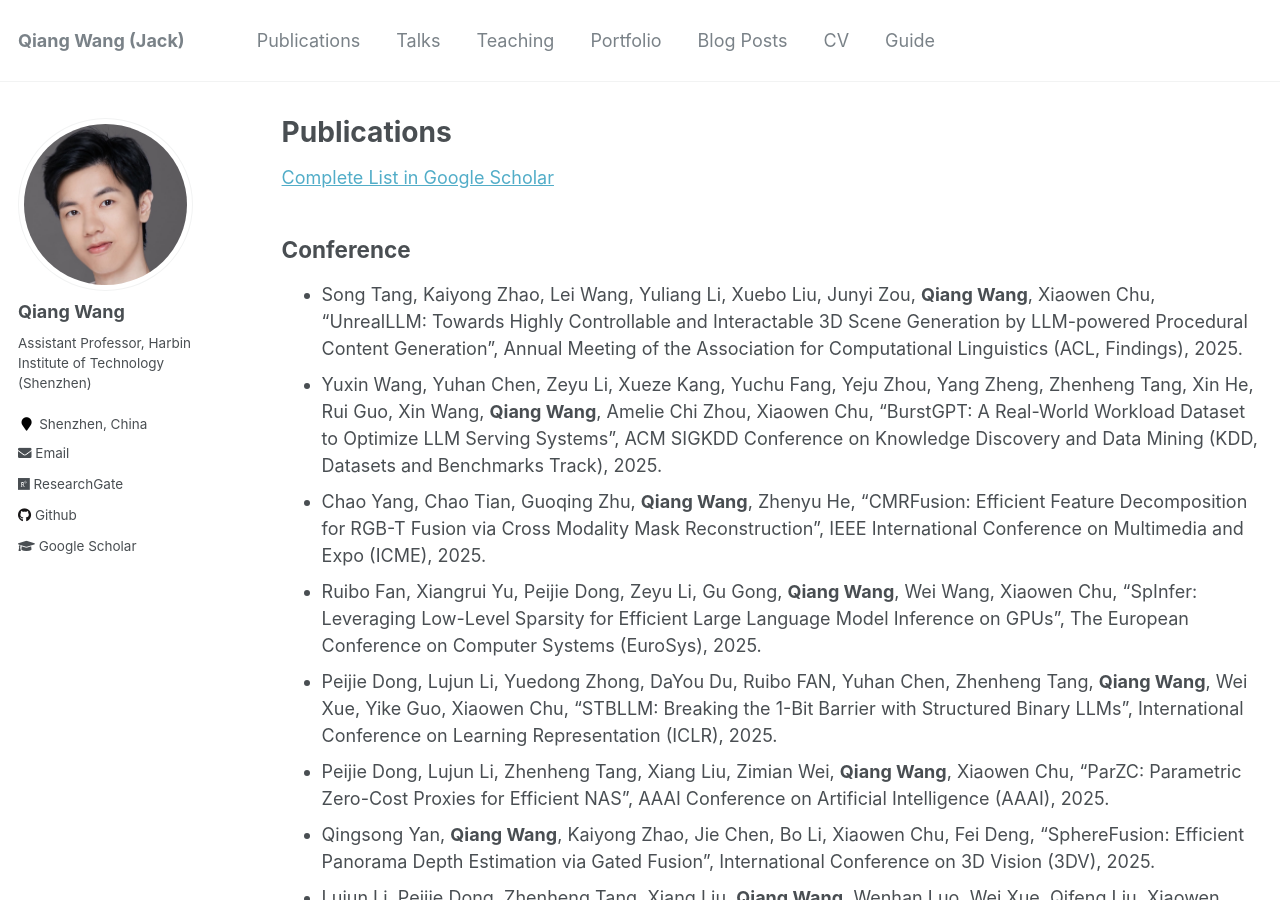
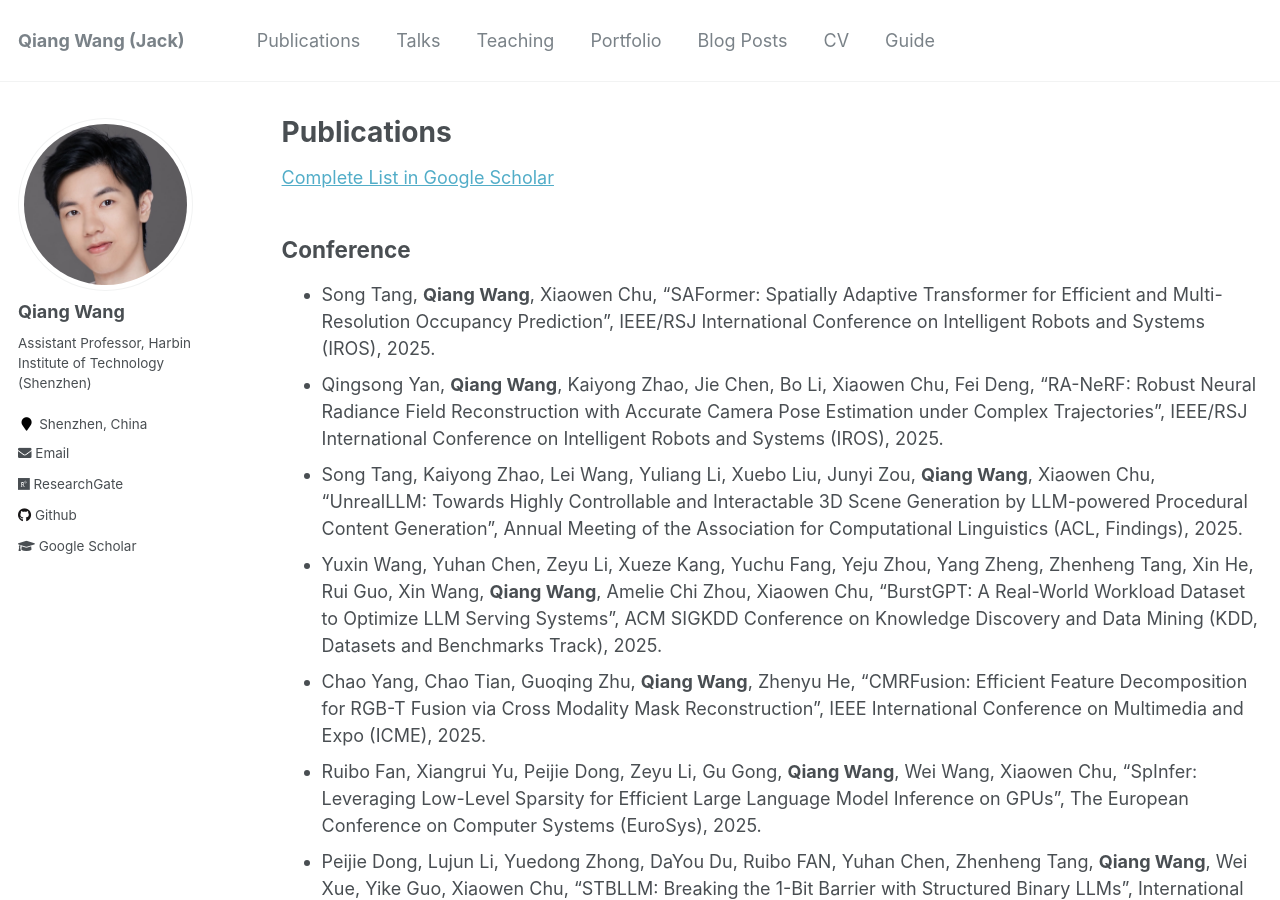
Before and after one commit to blackjack2015/blackjack2015.github.io, a Jekyll site: the page built from _pages/publications.md, in a window 1280 px wide and 900 px high. Built offline with Jekyll 4.4.1, drawn with Linux system fonts in a browser that asks for light colours.

Commit message:
Update publications.md

```diff
--- a/_pages/publications.md
+++ b/_pages/publications.md
@@ -20,6 +20,8 @@ author_profile: true
 [Complete List in Google Scholar](https://scholar.google.com/citations?user=6YzjcNgAAAAJ&hl=en)
 
 ## Conference
++ Song Tang, **Qiang Wang**, Xiaowen Chu, "SAFormer: Spatially Adaptive Transformer for Efficient and Multi-Resolution Occupancy Prediction", IEEE/RSJ International Conference on Intelligent Robots and Systems (IROS), 2025.
++ Qingsong Yan, **Qiang Wang**, Kaiyong Zhao, Jie Chen, Bo Li, Xiaowen Chu, Fei Deng, "RA-NeRF: Robust Neural Radiance Field Reconstruction with Accurate Camera Pose Estimation under Complex Trajectories", IEEE/RSJ International Conference on Intelligent Robots and Systems (IROS), 2025.
 + Song Tang, Kaiyong Zhao, Lei Wang, Yuliang Li, Xuebo Liu, Junyi Zou, **Qiang Wang**, Xiaowen Chu, "UnrealLLM: Towards Highly Controllable and Interactable 3D Scene Generation by LLM-powered Procedural Content Generation", Annual Meeting of the Association for Computational Linguistics (ACL, Findings), 2025.
 + Yuxin Wang, Yuhan Chen, Zeyu Li, Xueze Kang, Yuchu Fang, Yeju Zhou, Yang Zheng, Zhenheng Tang, Xin He, Rui Guo, Xin Wang, **Qiang Wang**, Amelie Chi Zhou, Xiaowen Chu, "BurstGPT: A Real-World Workload Dataset to Optimize LLM Serving Systems", ACM SIGKDD Conference on Knowledge Discovery and Data Mining (KDD, Datasets and Benchmarks Track), 2025.
 + Chao Yang, Chao Tian, Guoqing Zhu, **Qiang Wang**, Zhenyu He, "CMRFusion: Efficient Feature Decomposition for RGB-T Fusion via Cross Modality Mask Reconstruction", IEEE International Conference on Multimedia and Expo (ICME), 2025.
```
